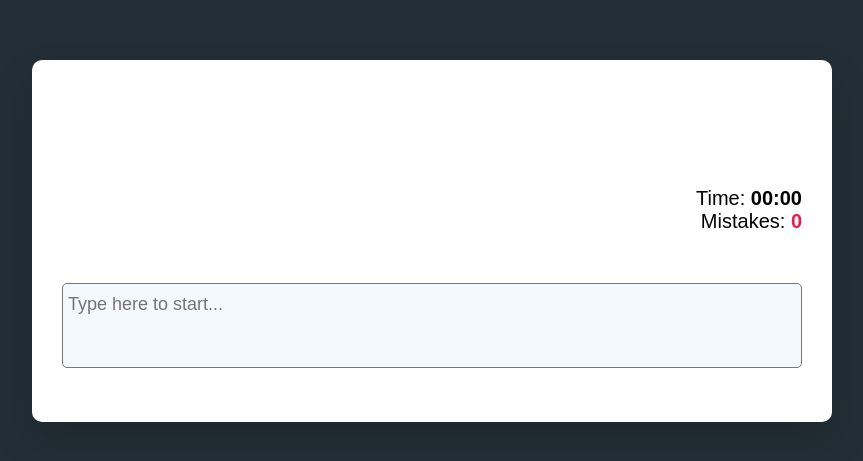
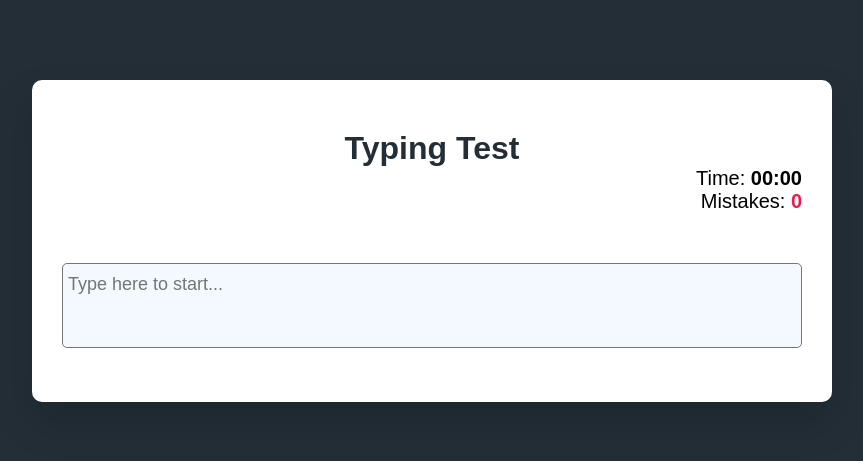
Before and after one commit to Dipshandc/Typing-Test, a plain HTML site: page index.html in a window 1280 px wide. Shown: the part 179-640 px from the top of the page, without its empty margins (208-1071 px from the left). Drawn offline with Linux system fonts and the light colour scheme; no server answers.

Commit message:
Update style.css

```diff
--- a/style.css
+++ b/style.css
@@ -35,11 +35,10 @@ body{
     text-align: justify;
     margin: 50px 0 30px 0;
 }
-.heading{
+h1{
     text-align: center;
-    font-weight: 800;
-    color:#ffff;
-    margin-top: 40px;
+    font-weight: 600;
+    color: rgb(35, 46, 54);
 }
 textarea{
     resize: none;
```
